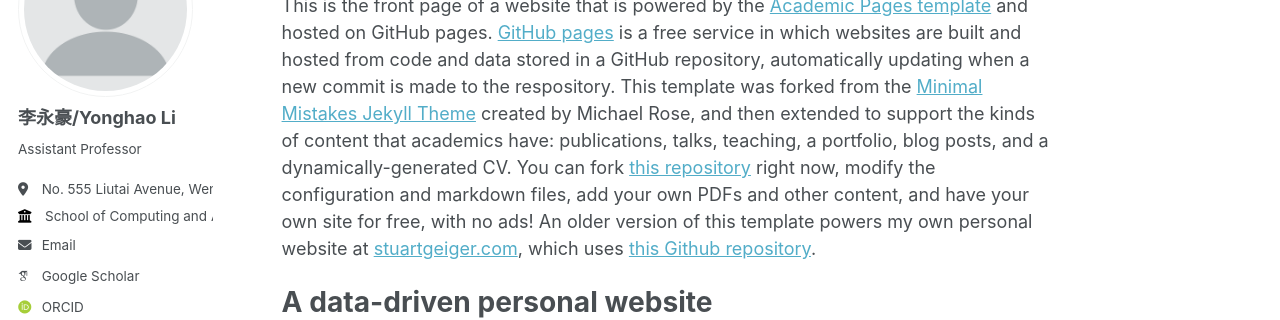
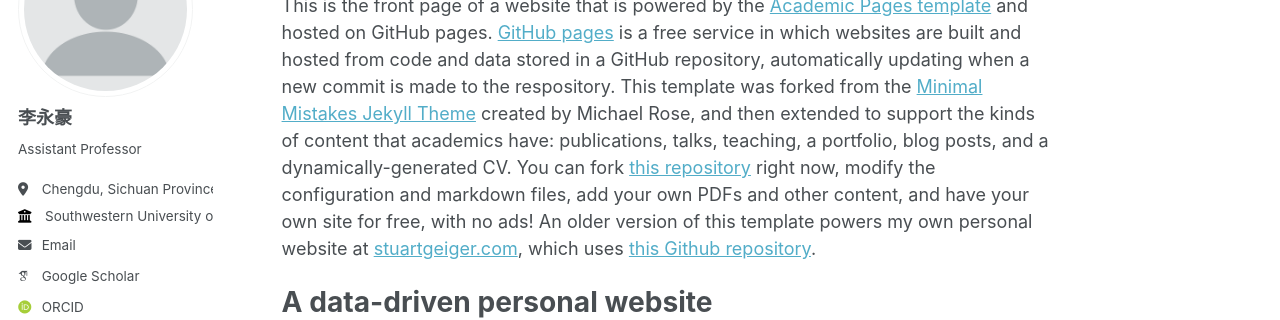
Before and after one commit to li-yonghao/liyonghao0209.github.io, a Jekyll site: the page built from _pages/about.md, in a window 1280 px wide. Shown: the part 184-504 px from the top of the page. Built offline with Jekyll 4.4.1, drawn with Linux system fonts in a browser that asks for light colours; some web fonts are replaced.

Commit message:
Update _config.yml

```diff
--- a/_config.yml
+++ b/_config.yml
@@ -22,11 +22,11 @@ repository               : "academicpages/academicpages.github.io"
 author:
   # Biographic information
   avatar           : "profile.png"
-  name             : "李永豪/Yonghao Li"
-  pronouns         : # example: "she/her"
+  name             : "李永豪"
+  pronouns         : # example: "he/his"
   bio              : "Assistant Professor"
-  location         : "No. 555 Liutai Avenue, Wenjiang District, Chengdu, Sichuan Province"
-  employer         : "School of Computing and Artificial Intelligence, Southwestern University of Finance and Economics"
+  location         : "Chengdu, Sichuan Province"
+  employer         : "Southwestern University of Finance and Economics"
   uri              : # URL
   email            : "liyonghao@swufe.edu.cn"
 
```
